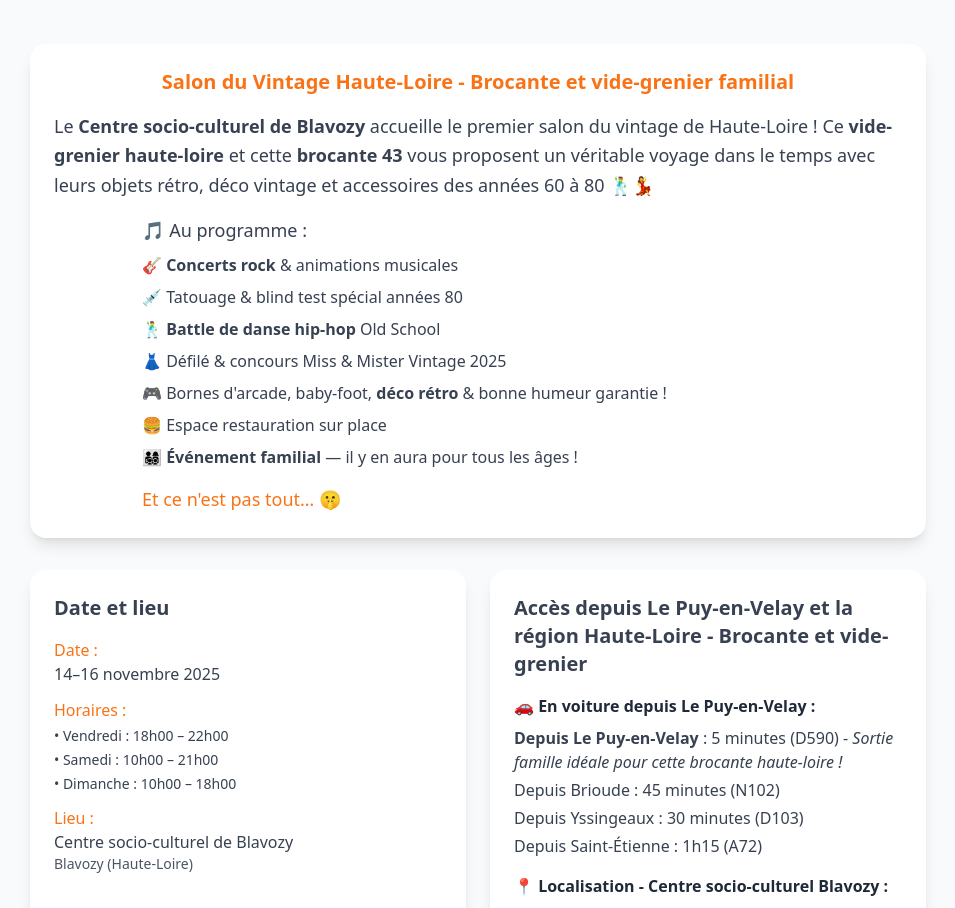
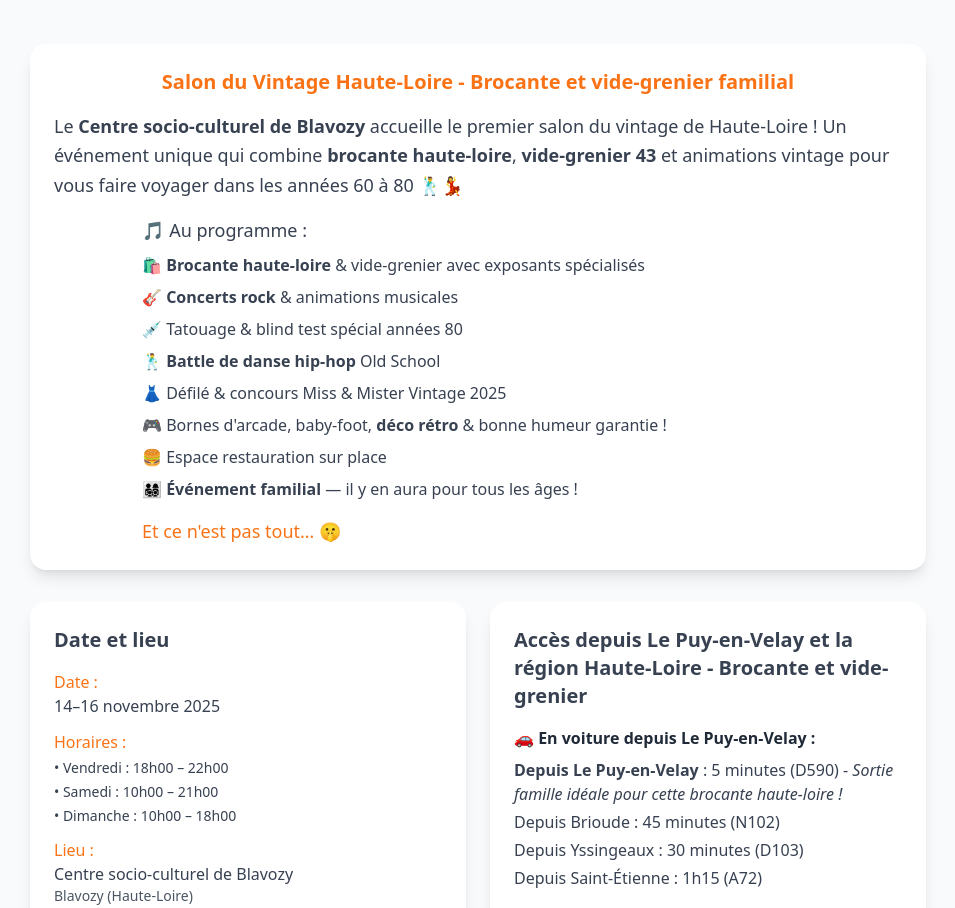
Before and after one commit to takako916/salonvintage43, a Next.js app: page / in a window 1280 px wide. Shown: the part 3212-4120 px from the top of the page, without its empty margins (162-1117 px from the left). Built offline with nearby package versions, Linux system fonts and the light colour scheme.

Commit message:
description brocante haute-loire  Changes to be committed: 	modified:   app/page.tsx

```diff
--- a/app/page.tsx
+++ b/app/page.tsx
@@ -40,11 +40,12 @@ export default function Home() {
                   Salon du Vintage Haute-Loire - Brocante et vide-grenier familial
                 </h2>
                 <p className="text-left">
-                  Le <strong>Centre socio-culturel de Blavozy</strong> accueille le premier salon du vintage de Haute-Loire ! Ce <strong>vide-grenier haute-loire</strong> et cette <strong>brocante 43</strong> vous proposent un véritable voyage dans le temps avec leurs objets rétro, déco vintage et accessoires des années 60 à 80 🕺💃
+                  Le <strong>Centre socio-culturel de Blavozy</strong> accueille le premier salon du vintage de Haute-Loire ! Un événement unique qui combine <strong>brocante haute-loire</strong>, <strong>vide-grenier 43</strong> et animations vintage pour vous faire voyager dans les années 60 à 80 🕺💃
                 </p>
                 <div className="text-left max-w-2xl mx-auto">
                   <h3 className="font-medium mb-2">🎵 Au programme :</h3>
                   <ul className="space-y-2 text-base">
+                    <li>🛍️ <strong>Brocante haute-loire</strong> & vide-grenier avec exposants spécialisés</li>
                     <li>🎸 <strong>Concerts rock</strong> & animations musicales</li>
                     <li>💉 Tatouage & blind test spécial années 80</li>
                     <li>🕺 <strong>Battle de danse hip-hop</strong> Old School</li>
```
